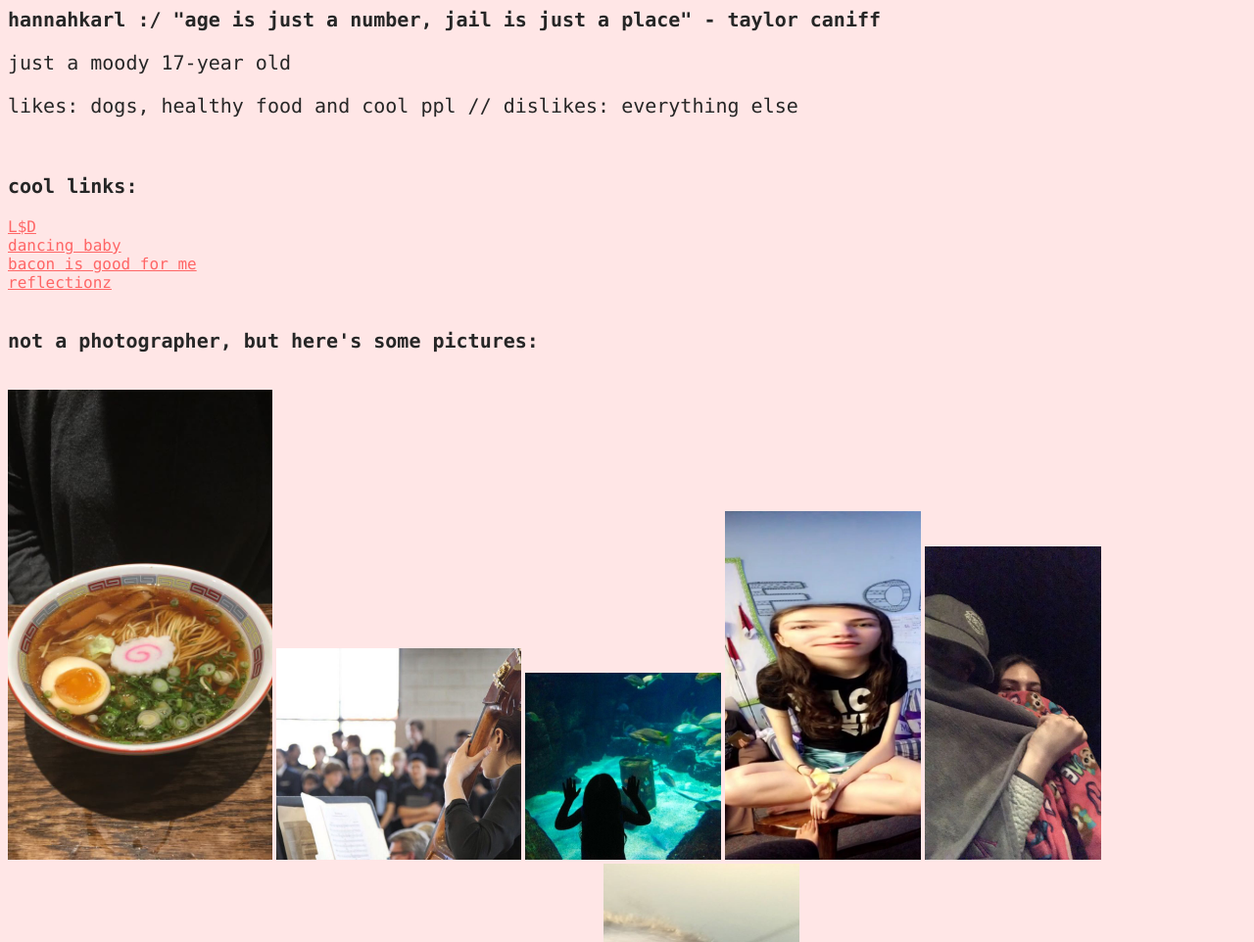
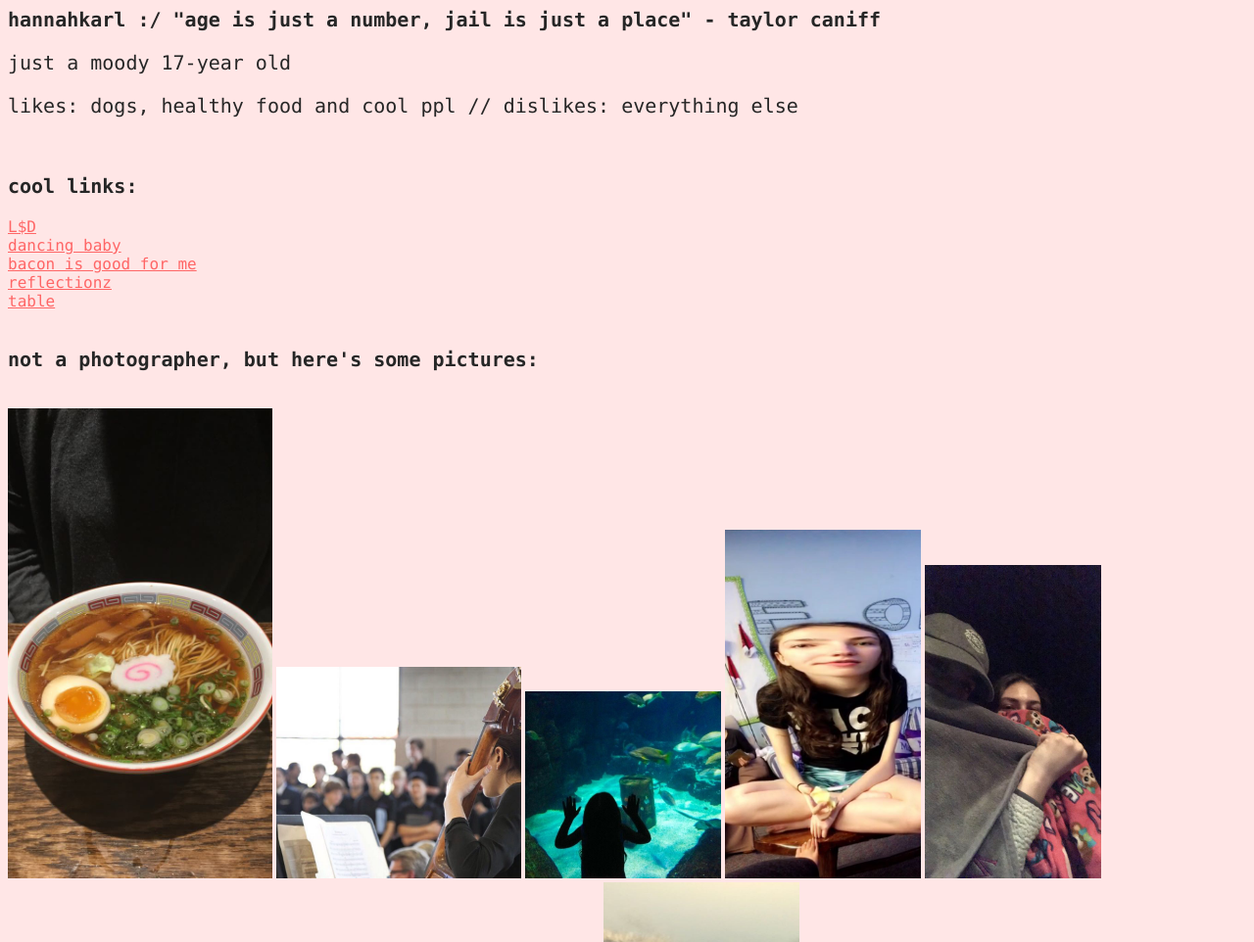
Before and after one commit to hannah-karl/hannah-karl.github.io, a plain HTML site: page portfolio.html in a window 1280 px wide. Shown: the top 962 px of the page at 98% size. Drawn offline with Linux system fonts and the light colour scheme.

Commit message:
Update portfolio.html

```diff
--- a/portfolio.html
+++ b/portfolio.html
@@ -11,7 +11,8 @@
       <a href="https://www.youtube.com/watch?v=SZolv7FacV0" target="_blank">L$D  </a> <r> <br>
       <a href="https://www.youtube.com/watch?v=0PR7qY4CVVk" target="_blank">dancing baby</a> <br>
       <a href="https://www.youtube.com/watch?v=2T_obaO46Bo" target="_blank">bacon is good for me</a> <br>
-      <a href="reflections.html" target="_blank"> reflectionz</a> <br> <br>
+      <a href="reflections.html" target="_blank"> reflectionz</a> <br>
+      <a href="table.html" target="_blank"> table</a> <br> <br>
       <p id="thirdp">  not a photographer, but here's some pictures: </p> <br>
       <img src="food.jpg" width="270" alt="pho">
       <img src="bass.jpg" width="250" alt="me playing double bass">
```
